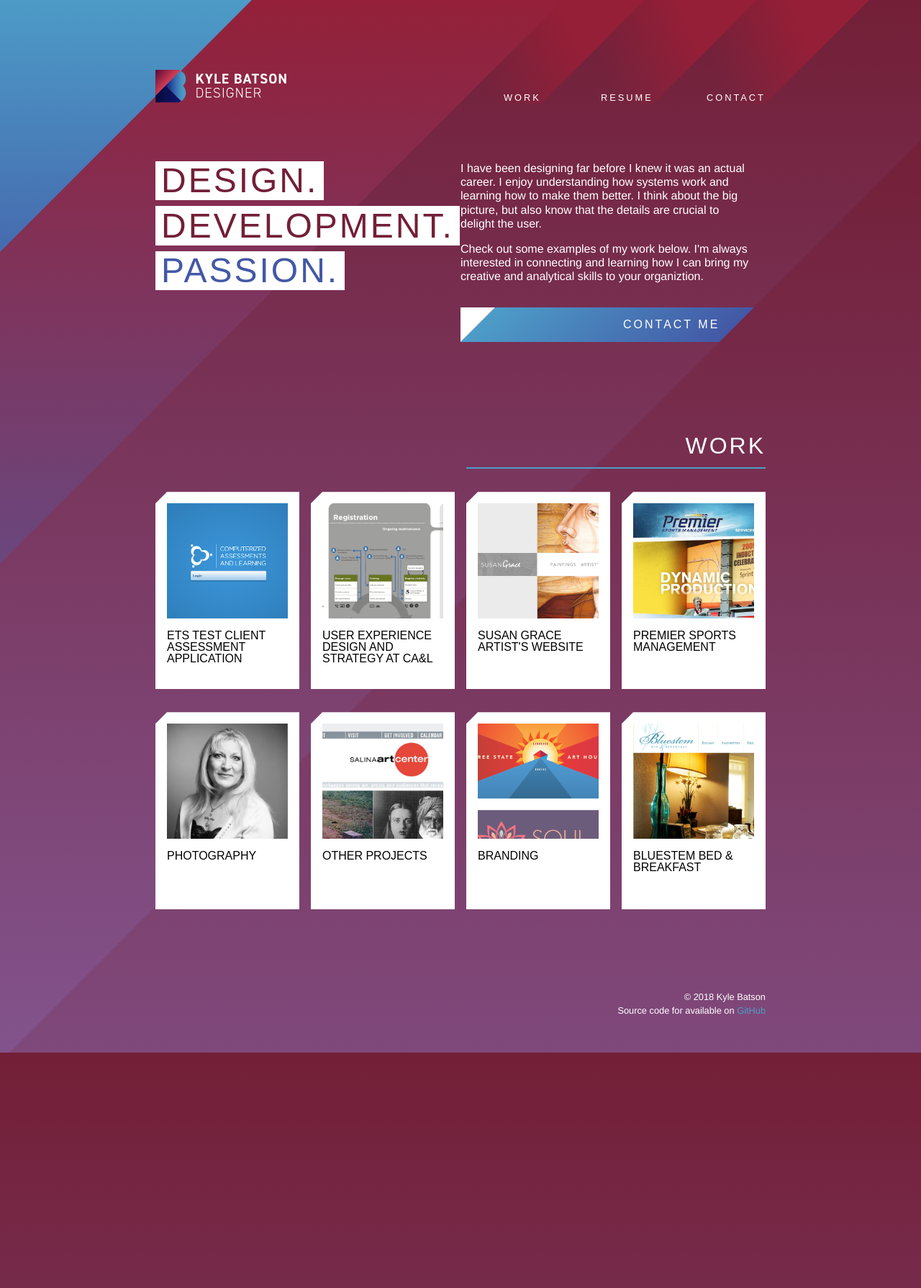
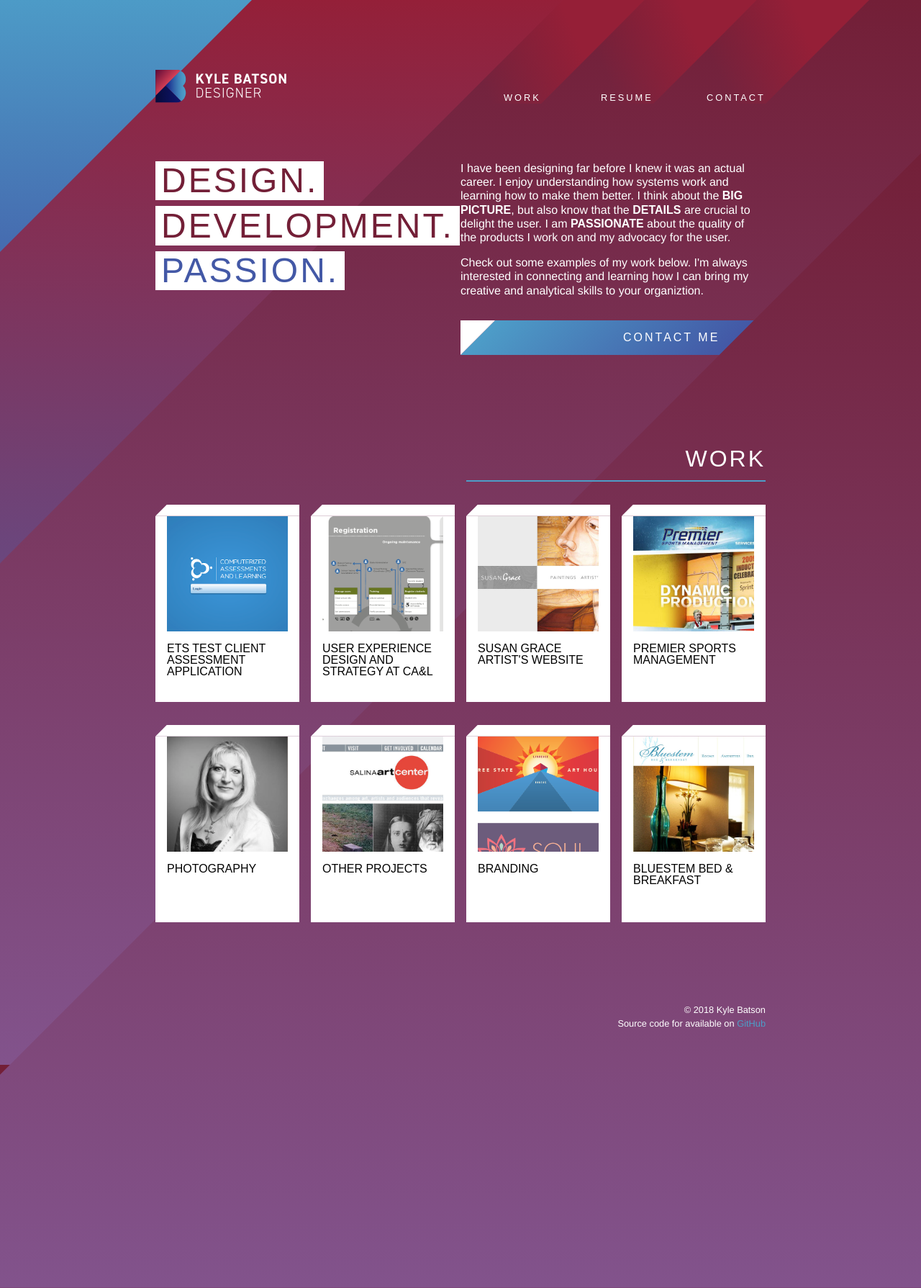
Before and after one commit to kbatson/kylebatson.com, a Jekyll site: the page built from site/index.md, in a window 1280 px wide. Shown: the whole page at 72% size. Built offline with Jekyll 4.4.1, drawn with Linux system fonts in a browser that asks for light colours; some web fonts are replaced.

Commit message:
Added content to intro

```diff
--- a/site/assets/css/kb-global.scss
+++ b/site/assets/css/kb-global.scss
@@ -29,7 +29,7 @@
     font-family: din-2014, sans-serif;
     text-transform: uppercase;
     letter-spacing: 3px;
-    font-weight: 400;
+    font-weight: 300;
 }
 
 body {
@@ -39,8 +39,6 @@
     grid-template-columns: 0px repeat(6, 1fr) 0px;
     grid-template-rows: 1rem repeat(auto-fill, 3rem);
     grid-gap: 1rem;
-    overflow: hidden;
-
 }
 
 a {
--- a/site/assets/css/kb-home.scss
+++ b/site/assets/css/kb-home.scss
@@ -23,6 +23,12 @@
                 color: $highlightGradientEnd;
             }
         }
+    }
+
+    p strong {
+        font-family: din-2014, sans-serif;
+        text-transform: uppercase;
+        font-weight: 600;
     }
 
     p:first-child {
--- a/site/index.md
+++ b/site/index.md
@@ -1,5 +1,5 @@
 ---
 layout: home
 ---
-<p>I have been designing far before I knew it was an actual career. I enjoy understanding how systems work and learning how to make them better. I think about the big picture, but also know that the details are crucial to delight the user.</p>
+<p>I have been designing far before I knew it was an actual career. I enjoy understanding how systems work and learning how to make them better. I think about the <strong>big picture</strong>, but also know that the <strong>details</strong> are crucial to delight the user. I am <strong>passionate</strong> about the quality of the products I work on and my advocacy for the user.</p>
 <p>Check out some examples of my work below. I'm always interested in connecting and learning how I can bring my creative and analytical skills to your organiztion.</p>
```
